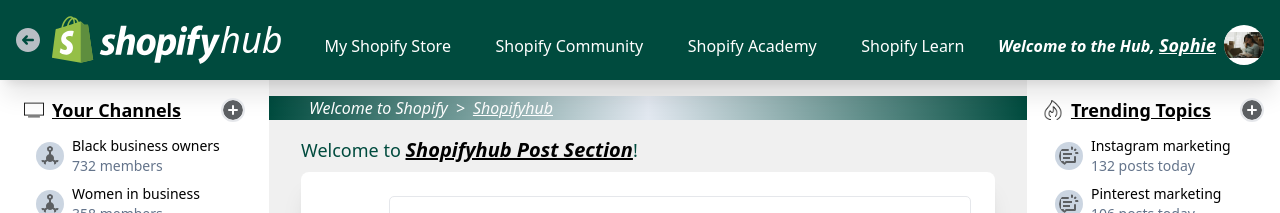
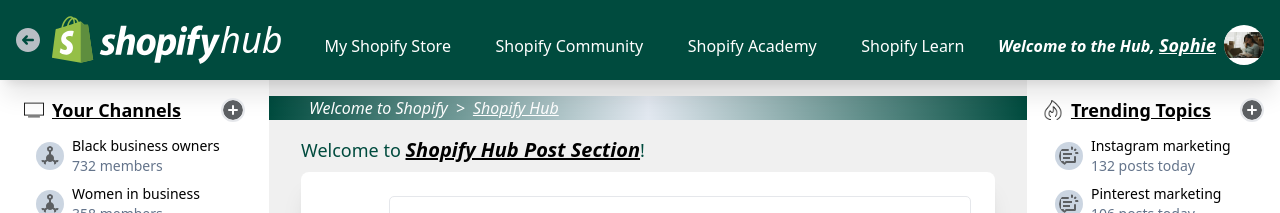
Before and after one commit to ChenElla/Shopifyhub, a React (Vite) app: page / in a window 1280 px wide. Shown: the top 213 px of the page. Built offline with nearby package versions, Linux system fonts and the light colour scheme.

Commit message:
change some wording

```diff
--- a/src/components/PostList/PostList.jsx
+++ b/src/components/PostList/PostList.jsx
@@ -65,7 +65,7 @@
             >
             Welcome to Shopify
             </a>
-            {">"} <span className="underline ml-2"> Shopifyhub</span>
+            {">"} <span className="underline ml-2"> Shopify Hub</span>
         </div>
         <div className="text-green-900 text-lg mb-2 pl-8 text-left">
             Welcome to{" "}
@@ -74,7 +74,7 @@
             onMouseOver={() => setInstructionOn(true)}
             onMouseOut={() => setInstructionOn(false)}
             >
-            Shopifyhub Post Section
+            Shopify Hub Post Section
             <img
                 className={
                 !instructionOn
--- a/src/data/instructions.jsx
+++ b/src/data/instructions.jsx
@@ -1,10 +1,10 @@
 const instructions = {
-    "Your Channels":"💼 'Your Channels' \n  Manage and customize the channels you have joined on Shopifyhub.",
-    "Browse Channels":"🔎 'Browse Channels'\n  Discover a diverse array of Shopifyhub channels to join or inspiration.",
-    "Post Section":"'🤝 Post Section' \n  Share your Shopify success stories, strategies, and media with the Shopifyhub community.",
-    "Trending Topics":"✨ 'Trending Topics' \n  Stay updated with the hottest discussions and trends within the Shopifyhub community.",
+    "Your Channels":"💼 'Your Channels' \n  Manage and customize the channels you have joined on Shopify Hub.",
+    "Browse Channels":"🔎 'Browse Channels'\n  Discover a diverse array of Shopify Hub channels to join or inspiration.",
+    "Post Section":"'🤝 Post Section' \n  Share your Shopify success stories, strategies, and media with the Shopify Hub community.",
+    "Trending Topics":"✨ 'Trending Topics' \n  Stay updated with the hottest discussions and trends within the Shopify Hub community.",
     "Inbox Messaging":"📧 'Inbox Messaging' \n Connect and network with fellow Shopify entrepreneurs through private messages.",
-    "Live Section":"🎥 'Live Section' \n Engage in real-time video or audio conference discussions within Shopifyhub channels",
+    "Live Section":"🎥 'Live Section' \n Engage in real-time video or audio conference discussions within Shopify Hub channels",
 };
 
 export {instructions};
--- a/src/data/postArray.jsx
+++ b/src/data/postArray.jsx
@@ -2,7 +2,7 @@
             {
                 type:"youtube",
                 username:"Sara N.",
-                content_text:"🎥🌟 Dive into the Behind-the-Scenes of My Business Journey! 🚀💼 \n I’m thrilled to share an exclusive YouTube video on ShopifyHub, where I give you an inside look at how I run my Shopify store and the strategies that have fueled my success! 🎬✨ From product sourcing to marketing tactics, I spill all the secrets and lessons learned along the way. 📚💡 Join me on this virtual tour as I unveil the steps behind building a thriving e-commerce business. 🌐📈 Whether you’re a new entrepreneur or looking to level up your Shopify game, this video is packed with actionable insights and inspiration! 🎯💪 \n Check out my latest upload on ShopifyHub and let’s connect, share knowledge, and empower each other to reach new heights! 🤝🌟",
+                content_text:"🎥🌟 Dive into the Behind-the-Scenes of My Business Journey! 🚀💼 \n I’m thrilled to share an exclusive YouTube video on Shopify Hub, where I give you an inside look at how I run my Shopify store and the strategies that have fueled my success! 🎬✨ From product sourcing to marketing tactics, I spill all the secrets and lessons learned along the way. 📚💡 Join me on this virtual tour as I unveil the steps behind building a thriving e-commerce business. 🌐📈 Whether you’re a new entrepreneur or looking to level up your Shopify game, this video is packed with actionable insights and inspiration! 🎯💪 \n Check out my latest upload on Shopify Hub and let’s connect, share knowledge, and empower each other to reach new heights! 🤝🌟",
                 like:0,
                 hash_tags:'#ShopifyHub #BusinessJourney #EcommerceSuccess #EntrepreneurTips #InsideMyBusiness #ShopifyEntrepreneurship',
                 comment:[
@@ -11,7 +11,7 @@
             },{
                 type:"instagram",
                 username:"Melissa L.",
-                content_text:"📣 Exciting Updates! 🎉 \n Sharing my latest business milestones and growth journey on ShopifyHub! \n 🚀 💼 As a proud member of this vibrant community, I’m thrilled to showcase the progress I’ve made with my Shopify store. From launching my online store to reaching new customers, it’s been an incredible ride! 🤩✨ Join me on ShopifyHub, where entrepreneurs like us come together to connect, collaborate, and learn from each other’s experiences. 🤝💡 Let’s inspire and support each other as we navigate the world of e-commerce. 🌐📈 Check out my post to learn more about my business development and dive into the amazing world of Shopify entrepreneurship! 💪🔥 ",
+                content_text:"📣 Exciting Updates! 🎉 \n Sharing my latest business milestones and growth journey on Shopify Hub! \n 🚀 💼 As a proud member of this vibrant community, I’m thrilled to showcase the progress I’ve made with my Shopify store. From launching my online store to reaching new customers, it’s been an incredible ride! 🤩✨ Join me on Shopify Hub, where entrepreneurs like us come together to connect, collaborate, and learn from each other’s experiences. 🤝💡 Let’s inspire and support each other as we navigate the world of e-commerce. 🌐📈 Check out my post to learn more about my business development and dive into the amazing world of Shopify entrepreneurship! 💪🔥 ",
                 hash_tags:'#ShopifyHub #BusinessGrowth #EntrepreneurJourney #CommunityOfSuccess #EcommerceAdventures',
                 like:0,
                 comment:[
@@ -21,7 +21,7 @@
                 type:"channel",
                 username:"Rachel M.",
                 title:"Women in Business",
-                content_text:"🌸 Celebrating Women in Business! \n 🌟💼 Introducing an incredible resource that has been a game-changer for my business journey: “Woman in Business” channel! 🎥💪 This empowering platform, run by inspiring women entrepreneurs, has been instrumental in helping me unlock new levels of growth and success. 🚀✨ \n From insightful interviews to practical tips and strategies, “Woman in Business” provides a wealth of knowledge, support, and inspiration tailored specifically for female entrepreneurs like us. 💁‍♀️💡\n Through their videos, I’ve gained valuable insights on marketing tactics, leadership development, and navigating the challenges of being a woman in the business world. \n 🎯🌈 The stories shared by fellow women entrepreneurs have fueled my determination and given me the confidence to pursue my dreams fearlessly. 🌟💼 \n Join me in embracing the power of this remarkable channel on ShopifyHub! Let’s celebrate the achievements and resilience of women in business, and continue to learn, grow, and support each other on this incredible journey. \n 🌸🌍 Check out “Woman in Business” on ShopifyHub and get ready to be inspired, uplifted, and equipped with the tools and knowledge to conquer your entrepreneurial goals! 🎉💪",
+                content_text:"🌸 Celebrating Women in Business! \n 🌟💼 Introducing an incredible resource that has been a game-changer for my business journey: “Woman in Business” channel! 🎥💪 This empowering platform, run by inspiring women entrepreneurs, has been instrumental in helping me unlock new levels of growth and success. 🚀✨ \n From insightful interviews to practical tips and strategies, “Woman in Business” provides a wealth of knowledge, support, and inspiration tailored specifically for female entrepreneurs like us. 💁‍♀️💡\n Through their videos, I’ve gained valuable insights on marketing tactics, leadership development, and navigating the challenges of being a woman in the business world. \n 🎯🌈 The stories shared by fellow women entrepreneurs have fueled my determination and given me the confidence to pursue my dreams fearlessly. 🌟💼 \n Join me in embracing the power of this remarkable channel on Shopify Hub! Let’s celebrate the achievements and resilience of women in business, and continue to learn, grow, and support each other on this incredible journey. \n 🌸🌍 Check out “Woman in Business” on Shopify Hub and get ready to be inspired, uplifted, and equipped with the tools and knowledge to conquer your entrepreneurial goals! 🎉💪",
                 hash_tags:'#WomenInBusiness #EmpoweredEntrepreneurs #InspiringJourney #BusinessSuccess #ShopifyHub #SupportAndEmpower',
                 like:3,
                 comment:[
```
